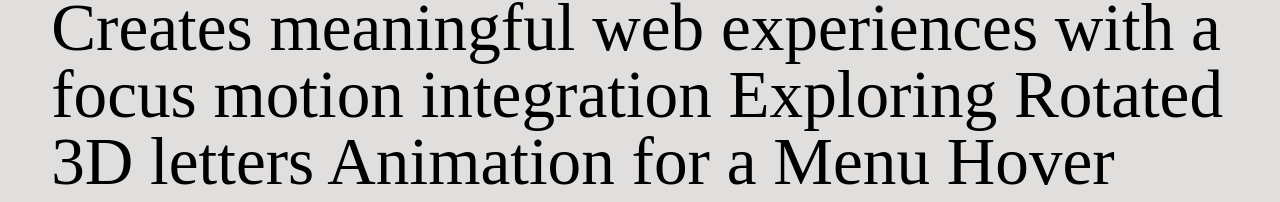
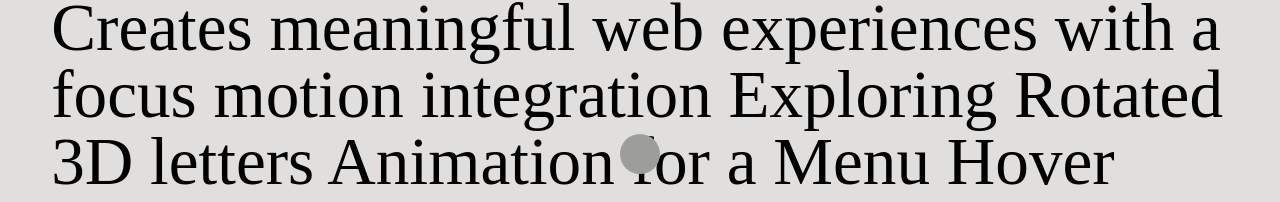
Before and after one commit to rod773/react-gsap-rotated-menu-hover-effec, a React (Create React App) app: page / in a window 1280 px wide. Shown: the part 246-448 px from the top of the page. Built offline with nearby package versions, Linux system fonts and the light colour scheme; a web font is replaced by a local one.

Commit message:
Custom cursor created ✅

```diff
--- a/src/App.js
+++ b/src/App.js
@@ -1,19 +1,33 @@
-import React, { useState } from "react";
+import React, { useState, useRef, useEffect } from "react";
 import styled from "styled-components";
 
 import Header from "./components/Header";
 import Menu from "./components/Menu";
 import Content from "./components/Content";
 import Project from "./components/Project";
+import Cursor from "./components/Cursor";
 
 const StyledMainWrapper = styled.div`
   position: relative;
 `;
 
 function App() {
+  const circleRef = useRef();
   const [isMenuOpen, setIsMenuOpen] = useState(false);
+
+  useEffect(() => {
+    circleRef.current.moveTo(window.innerWidth / 2, window.innerHeight / 2);
+    const onMove = ({ clientX, clientY }) => {
+      circleRef.current.moveTo(clientX, clientY);
+    };
+
+    window.addEventListener("pointermove", onMove);
+    return () => window.removeEventListener("pointermove", onMove);
+  }, []);
+
   return (
     <StyledMainWrapper>
+      <Cursor ref={circleRef} />
       <Header isMenuOpen={isMenuOpen} setIsMenuOpen={setIsMenuOpen} />
       <Content />
       <Project />
--- /dev/null
+++ b/src/components/Cursor.js
@@ -0,0 +1,42 @@
+import React, { forwardRef, useRef, useImperativeHandle } from "react";
+import { gsap } from "gsap";
+import styled from "styled-components";
+
+const StyledCursor = styled.div`
+  cursor: pointer;
+  position: absolute;
+  width: 2.5rem;
+  height: 2.5rem;
+  top: 0;
+  left: 0;
+  z-index: 10;
+  will-change: transform;
+  transform: translate(-50%, -50%);
+  background: #9d9d9c;
+  border-radius: 100%;
+  pointer-events: none;
+`;
+
+const Cursor = forwardRef((props, ref) => {
+  const el = useRef();
+  useImperativeHandle(
+    ref,
+    () => {
+      // Return the API
+      return {
+        // Methods
+        moveTo: (x, y) => {
+          gsap.to(el.current, {
+            duration: 1.2,
+            x,
+            y,
+          });
+        },
+      };
+    },
+    []
+  );
+  return <StyledCursor ref={el} />;
+});
+
+export default Cursor;
--- a/src/components/Header.js
+++ b/src/components/Header.js
@@ -6,7 +6,6 @@ import { gsap } from 'gsap';
 const StyledHeader = styled.header`
   position: absolute;
   width: 100%;
-//z-index: 10;
   padding: 0 4vw;
   .header__outer {
     max-width: 1417px;
@@ -23,6 +22,7 @@ padding: 0 4vw;
     }
   }
   .header__hamburger {
+    z-index: 10;
     cursor: pointer;
     display: block;
     span {
--- a/src/components/Menu.js
+++ b/src/components/Menu.js
@@ -2,6 +2,7 @@ import React, { useRef} from 'react'
 import projects from './projects'
 import styled from 'styled-components'
 import MenuItems from './MenuItems'
+
 
 const StyledProjectsContainer = styled.nav`
   position: absolute;
@@ -16,8 +17,8 @@ const StyledProjectsContainer = styled.nav`
     align-items: center;
     height: 100vh;
   }
-  .project__image-outer {
-    pointer-events: none;
+  .project__image--outer {
+    pointer-events:none;
     position: absolute;
     width: 28vw;
     height: 42vw;
@@ -27,7 +28,7 @@ const StyledProjectsContainer = styled.nav`
     top: 20vh;
     z-index: 1;
     border-radius: 300px;
-    .project__image-inner {
+    .project__image--inner {
       position: absolute;
       opacity: 0.8;
       top: -10%;
@@ -75,8 +76,8 @@ const Menu = ({ isMenuOpen }) => {
       ))}
     </div>
 
-    <div ref={outerRef} className='project__image-outer'>
-      <div ref={innerRef} className='project__image-inner'></div>
+    <div ref={outerRef} className='project__image--outer'>
+      <div ref={innerRef} className='project__image--inner'></div>
     </div>
     <StyledBackround ref={backgroundRef} />
     </StyledProjectsContainer>
--- a/src/components/Project.js
+++ b/src/components/Project.js
@@ -15,7 +15,7 @@ const StyledProject = styled.section`
     z-index: -4
     .project__title {
       grid-area: project-title;
-      text-align: reight;
+      text-align: right;
       padding: 0 2vw 2vw 0;
       font-family: "italiana", serif;
       font-weight: 400;
@@ -56,6 +56,10 @@ const Project = () => {
         <span className="project__title--main">Hansika</span>
         <span className="project__title--sub">Brand Identity</span>
       </h2>
+      <h2 className="project__title">
+        <span className="project__title--main">Hansika</span>
+        <span className="project__title--sub">Brand Identity</span>
+      </h2>
       <div
         className="project__img project__img--left invert"
         style={{ backgroundImage: `url(${backgroundOne})` }}
--- a/src/index.js
+++ b/src/index.js
@@ -18,7 +18,7 @@ sans-serif;
 -moz-osx-font-smoothing: grayscale;
 }
 html, body {
-//cursor: none;
+cursor: none;
 }
 * {
 min-height: 0;
```
Lines whose indentation alone changed are shown as unchanged.
